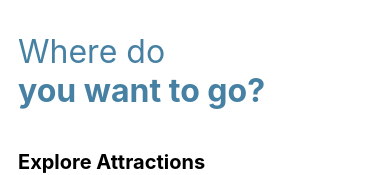
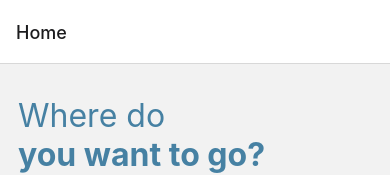
Before and after one commit to matan3sh/TravelApp, a React Native app: screen / in a window 390 px wide. Shown: the top 175 px of the page. Built offline with nearby package versions, Linux system fonts and the light colour scheme.

Commit message:
Navigation Setup

```diff
--- a/App.tsx
+++ b/App.tsx
@@ -1,19 +1,25 @@
 import React from 'react';
-import {SafeAreaView, StyleSheet, Text, View} from 'react-native';
+import 'react-native-gesture-handler';
+
+import {NavigationContainer} from '@react-navigation/native';
+import {createStackNavigator} from '@react-navigation/stack';
+
 import Home from './src/screens/Home/Home';
+import AttractionDetails from './src/screens/AttractionDetails/AttractionDetails';
+import Gallery from './src/screens/Gallery/Gallery';
+
+const Stack = createStackNavigator();
 
 function App(): JSX.Element {
   return (
-    <SafeAreaView style={styles.safeView}>
-      <Home />
-    </SafeAreaView>
+    <NavigationContainer>
+      <Stack.Navigator>
+        <Stack.Screen name="Home" component={Home} />
+        <Stack.Screen name="AttractionDetails" component={AttractionDetails} />
+        <Stack.Screen name="Gallery" component={Gallery} />
+      </Stack.Navigator>
+    </NavigationContainer>
   );
 }
 
-const styles = StyleSheet.create({
-  safeView: {
-    flex: 1,
-  },
-});
-
 export default App;
--- /dev/null
+++ b/src/screens/AttractionDetails/AttractionDetails.tsx
@@ -0,0 +1,12 @@
+import React from 'react';
+import {View, Text} from 'react-native';
+
+function AttractionDetails() {
+  return (
+    <View>
+      <Text>AttractionDetail</Text>
+    </View>
+  );
+}
+
+export default React.memo(AttractionDetails);
--- /dev/null
+++ b/src/screens/Gallery/Gallery.tsx
@@ -0,0 +1,12 @@
+import React from 'react';
+import {View, Text} from 'react-native';
+
+function Gallery() {
+  return (
+    <View>
+      <Text>Gallery</Text>
+    </View>
+  );
+}
+
+export default React.memo(Gallery);
```
Also changed, not shown: package.json (+7 -1 lines), src/screens/AttractionDetails/styles.ts (added, +7 -0 lines), src/screens/Gallery/styles.ts (added, +7 -0 lines), 3 other files (tests, documents, lock files or other folders).
